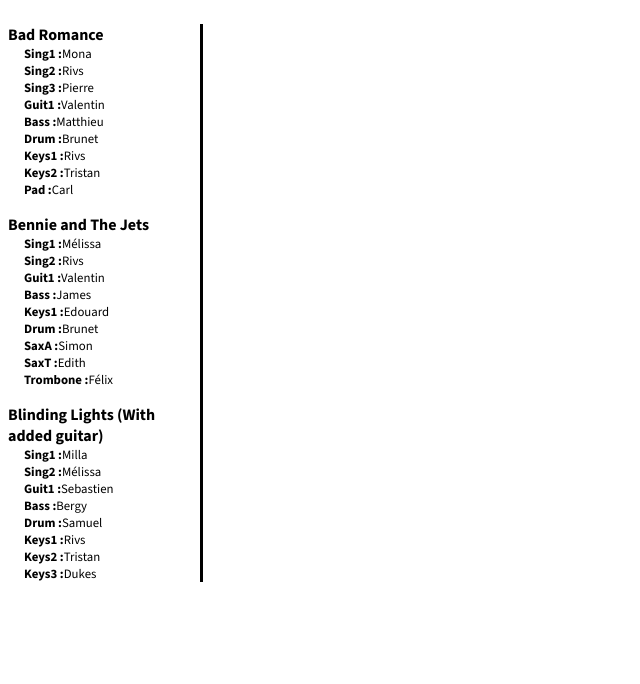
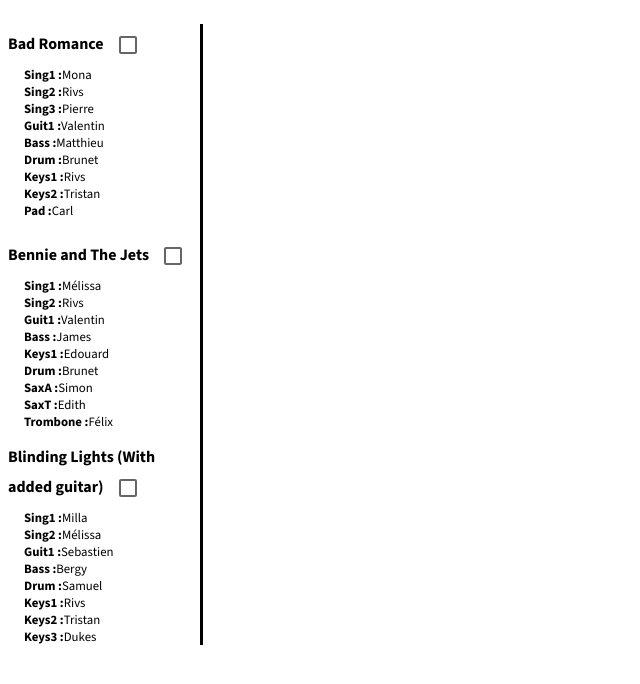
Before and after one commit to phbru/polyjam-station, a React (Vite) app: page / in a window 1280 px wide. Shown: the top 684 px of the page, without its empty margins (0-640 px from the left). Built offline with nearby package versions, Linux system fonts and the light colour scheme.

Commit message:
check button and TODO

```diff
--- a/src/scenes/dashboard/index.tsx
+++ b/src/scenes/dashboard/index.tsx
@@ -1,17 +1,28 @@
 import { songsData } from "../../data/songsData";
 import { Song } from "../../interfaces/Song";
+import Checkbox from "@mui/material/Checkbox";
+import { useState } from "react";
 
 interface SongComponentProps {
   song: Song;
 }
 
 const SongComponent = (props: SongComponentProps) => {
+  const [checked, setChecked] = useState(false);
+
+  const handleChange = (event: React.ChangeEvent<HTMLInputElement>) => {
+    setChecked(event.target.checked);
+    console.log(checked ? "checked" : "unchecked");
+  };
+
   return (
     <div className="song-component">
-      <h4 className="song-component__name">{props.song.name}</h4>
+      <h4 className="song-component__name">
+        {props.song.name} <Checkbox checked={checked} onChange={handleChange} />
+      </h4>
       {Object.entries(props.song.performers).map(([instrument, performer]) => (
-        <ul>
-          <li key={instrument}>
+        <ul key={instrument}>
+          <li>
             <strong>{instrument} :</strong>
             {performer}
           </li>
@@ -23,6 +34,10 @@ const SongComponent = (props: SongComponentProps) => {
 
 const Dashboard = () => {
   const songNames: string[] = Object.keys(songsData);
+  const [checkedSongs, setCheckedSongs] = useState(
+    Array(songNames.length).fill(false)
+  );
+
   return (
     <div>
       <div className="song-section">
```
Also changed, not shown: src/interfaces/SongListElementState.ts (added, +8 -0 lines), 1 other file (tests, documents, lock files or other folders).
